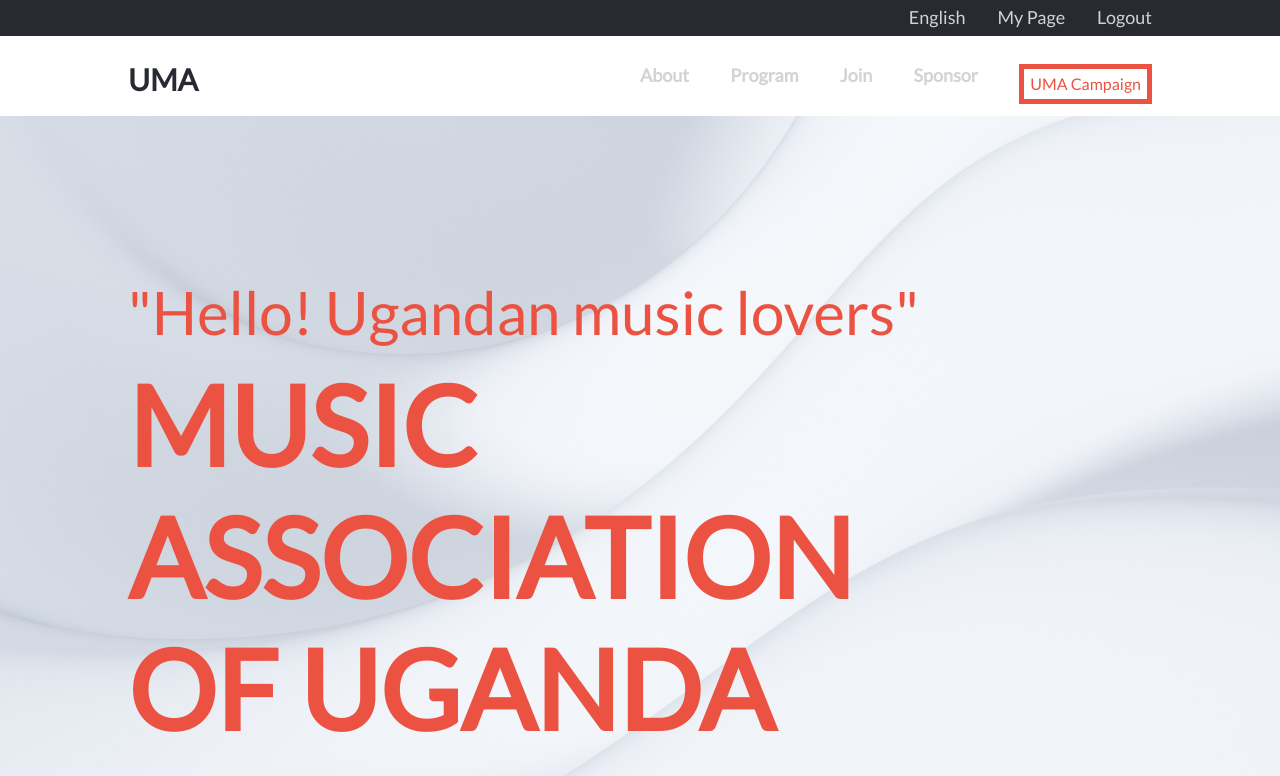
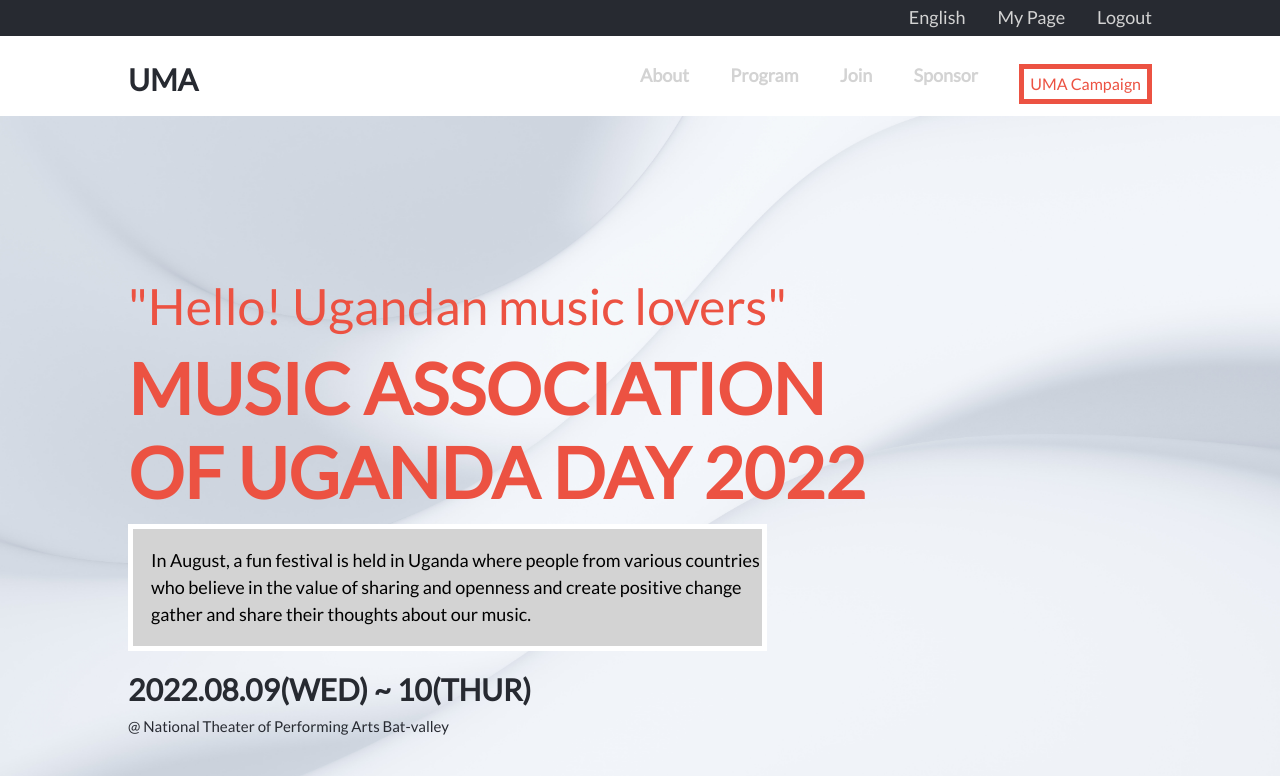
Before and after one commit to Zeph180/UmaDay22, a website: page index.html in a window 1280 px wide. Shown: the top 776 px of the page. Drawn offline with Linux system fonts and the light colour scheme; some icons are missing; files whose address does not match are found by name.

Commit message:
Edit heading size

```diff
--- a/index.css
+++ b/index.css
@@ -402,16 +402,16 @@
 
   #catch-text {
     color: #ec5242;
-    width: 70%;
+    width: 65%;
   }
 
   #catch-text p {
-    font-size: 60px;
+    font-size: 50px;
     margin: 10px 0;
   }
 
   #catch-text h4 {
-    font-size: 110px;
+    font-size: 70px;
   }
 
   .intro-text {
```
